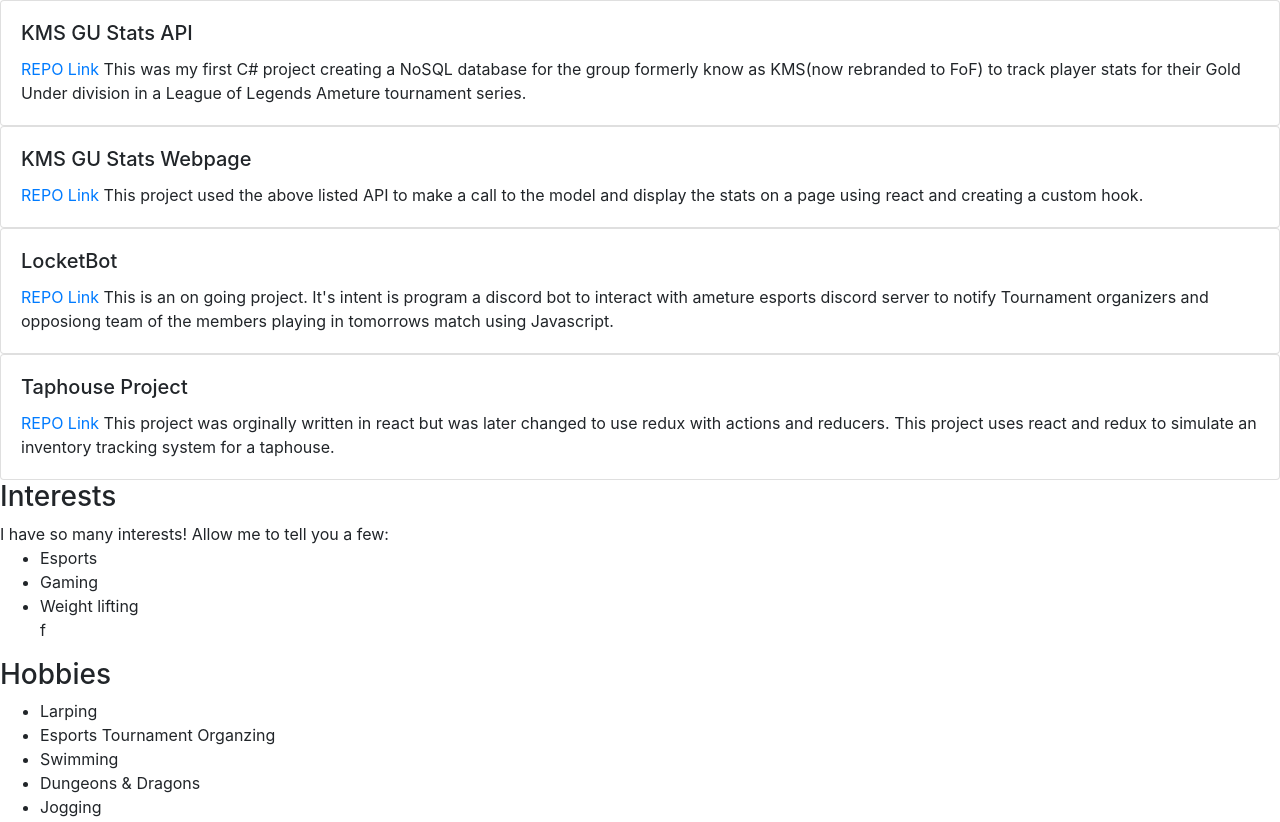
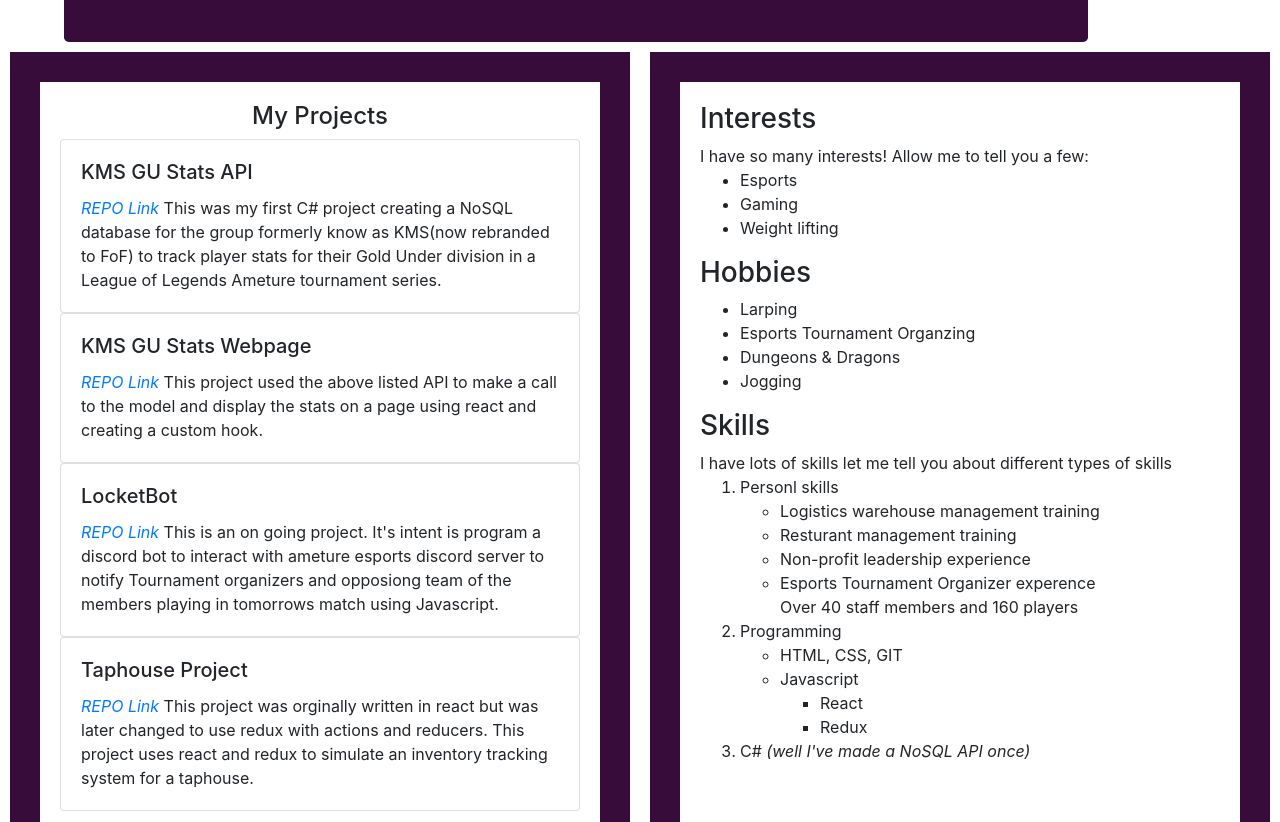
Before and after one commit to Rendo4/epicodus-code-review-1, a plain HTML site: page index.html in a window 1280 px wide. Shown: the part 722-1544 px from the top of the page. Drawn offline with Linux system fonts and the light colour scheme.

Commit message:
finish styling alignment of page, add columns to a container, and boarder-box property coloring

```diff
--- a/css/styles.css
+++ b/css/styles.css
@@ -1,5 +1,18 @@
+
+.jumbotron {
+  width: 80%;
+  height: 700px;
+  padding: 50px;
+  border-width: 30px;
+  box-sizing: border-box;
+  margin:5%;
+  box-shadow: inset 0 0 0 50px rgb(55, 12, 59);
+  margin-bottom: 0%;
+}
+
 img {
-  float: left
+  float: left;
+  padding: 10px;
 }
 
 .seperate {
@@ -13,10 +26,22 @@ h1 {
   margin: 0%;
 }
 
+h3 {
+  text-align: left;
+}
+
+h4 {
+  text-align: center;
+}
+
 .bg {
   font-weight: 700;
   font-size: 25px;
   text-decoration: underline;
+}
+
+.link {
+  font-style: italic;
 }
 
 .contact {
@@ -31,3 +56,23 @@ p {
   width: 100%;
   margin: 0%;
 }
+
+.container {
+  padding: 20px;
+  border: solid rgb(55, 12, 59);
+  border-width: 30px;
+  margin-bottom: 10px;
+  box-sizing: border-box;
+  margin: solid rgb(55, 12, 59);
+  height: 800px;
+}
+
+.column {
+  margin-top: 0%;
+  width: 50%;
+  float: left;
+  padding: 10px;
+  border-width: 10px;
+  margin-bottom: 10px;
+  box-sizing: border-box;
+}
--- a/index.html
+++ b/index.html
@@ -51,6 +51,7 @@
     </div>
   </div>
   <div class="column">
+    <div class="container">
       <h4>My Projects</h4>
       <div class="card">
         <div class="card-body">
@@ -76,19 +77,21 @@
           <p class="description"><span class="link"><a href="https://github.com/https://github.com/Rendo4/Taphouse-project">REPO Link</a></span> This project was orginally written in react but was later changed to use redux with actions and reducers. This project uses react and redux to simulate an inventory tracking system for a taphouse.</p>
         </div>
       </div>
+    </div>
+  </div>
   <div class="column">
+    <div class="container">
       <h3>Interests</h3>
       <p>I have so many interests! Allow me to tell you a few:</p>
       <ul>
         <li>Esports</li>
         <li>Gaming</li>
-      <li>Weight lifting</li>f
+        <li>Weight lifting</li>
       </ul>
       <h3>Hobbies</h3>
       <ul>
         <li>Larping</li>
         <li>Esports Tournament Organzing</li>
-      <li>Swimming</li>
         <li>Dungeons & Dragons</li>
         <li>Jogging</li>
       </ul>
@@ -115,5 +118,7 @@
         <li>C# <em>(well I've made a NoSQL API once)</em></li>
       </ol>
     </div>
+  </div>
+</div>
 </body>
-</Html>
+</HTML>
```
Lines whose indentation alone changed are shown as unchanged.
